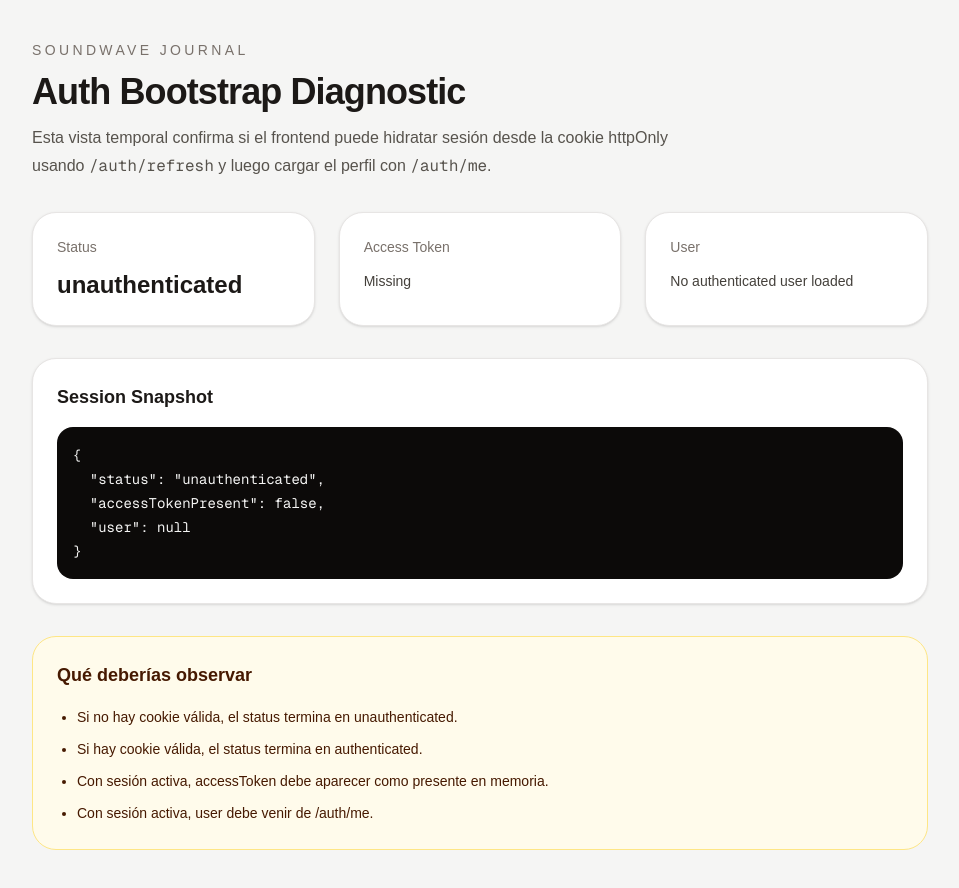
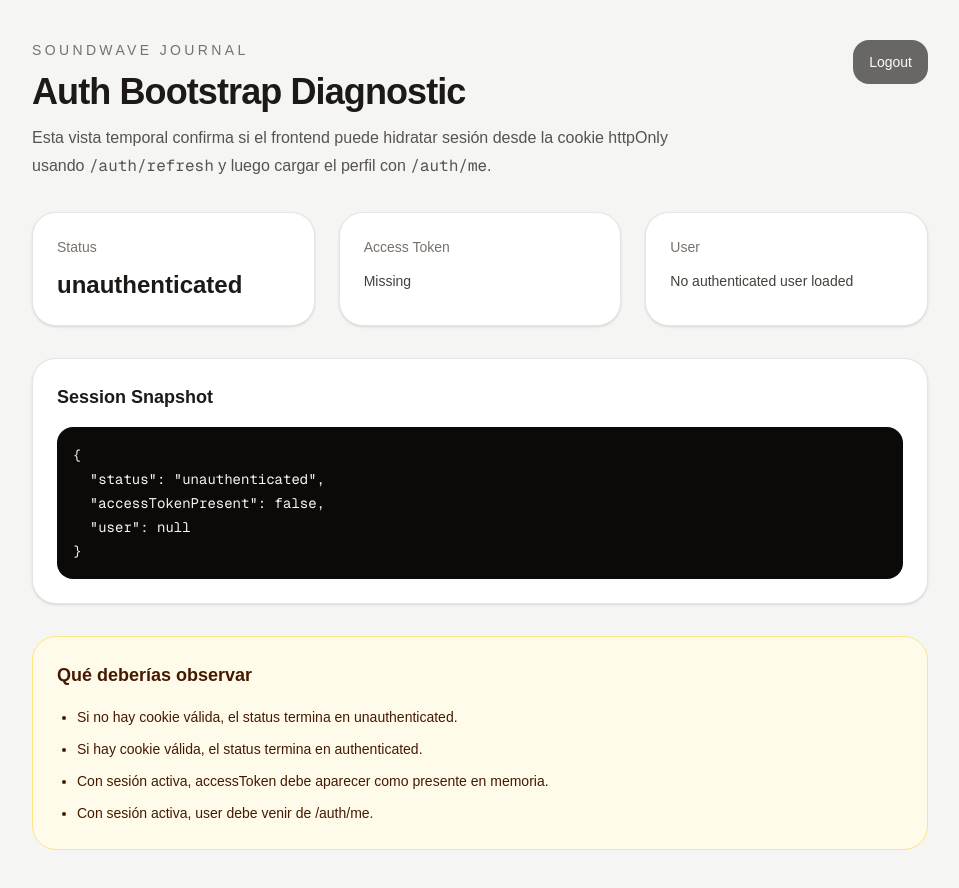
Before and after one commit to spirosis/soundwave-journal, a Next.js app in the folder apps/web/: page / in a window 1280 px wide. Shown: the whole page, without its empty margins (160-1119 px from the left). Built offline with nearby package versions, Linux system fonts and the light colour scheme; no server answers.

Commit message:
onError: clear(), cerrar logout con el menor cambio posible, botón de logout en / y hacerlo limpiar sesión remota + local

```diff
--- a/apps/web/src/app/page.tsx
+++ b/apps/web/src/app/page.tsx
@@ -1,5 +1,7 @@
 "use client";
 
+import { useMutation } from "@tanstack/react-query";
+import { logout } from "../lib/api/auth";
 import { useAuthStore } from "../lib/store/auth";
 
 export default function Home() {
@@ -7,10 +9,24 @@ export default function Home() {
   const accessToken = useAuthStore((state) => state.accessToken);
   const status = useAuthStore((state) => state.status);
 
+  const clear = useAuthStore((state) => state.clear);
+
+  const logoutMutation = useMutation({
+    mutationFn: logout,
+    onSuccess: () => {
+      clear();
+    },
+    onError: () => {
+      clear();
+    },
+  });
+
   return (
     <main className="min-h-screen bg-stone-100 px-6 py-10 text-stone-900">
       <div className="mx-auto flex w-full max-w-4xl flex-col gap-8">
-        <header className="space-y-3">
+        <header className="space-y-4">
+          <div className="flex flex-col gap-4 sm:flex-row sm:items-start sm:justify-between">
+            <div className="space-y-3">
               <p className="text-sm font-medium uppercase tracking-[0.24em] text-stone-500">
                 SoundWave Journal
               </p>
@@ -22,6 +38,17 @@ export default function Home() {
                 desde la cookie httpOnly usando <code>/auth/refresh</code> y luego
                 cargar el perfil con <code>/auth/me</code>.
               </p>
+            </div>
+
+            <button
+              type="button"
+              onClick={() => logoutMutation.mutate()}
+              disabled={logoutMutation.isPending || status !== "authenticated"}
+              className="rounded-2xl bg-stone-950 px-4 py-3 text-sm font-medium text-white transition hover:bg-stone-800 disabled:cursor-not-allowed disabled:opacity-60"
+            >
+              {logoutMutation.isPending ? "Cerrando sesión..." : "Logout"}
+            </button>
+          </div>
         </header>
 
         <section className="grid gap-6 md:grid-cols-3">
--- /dev/null
+++ b/apps/web/verify-logout-flow.mjs
@@ -0,0 +1,41 @@
+import { chromium } from "playwright";
+
+const results = {};
+
+const browser = await chromium.launch();
+const context = await browser.newContext();
+const page = await context.newPage();
+
+const refreshCalls = [];
+page.on("requestfinished", async (req) => {
+  if (req.url().includes("/auth/refresh")) {
+    const res = await req.response();
+    refreshCalls.push({ status: res ? res.status() : null });
+  }
+});
+
+const testEmail = `verify_logout_${Date.now()}@example.com`;
+
+await page.goto("http://localhost:3000/register", { waitUntil: "networkidle" });
+await page.locator('input[type="text"]').fill("Verify Logout");
+await page.locator('input[type="email"]').fill(testEmail);
+await page.locator('input[type="password"]').fill("TestPassword123!");
+await page.locator('button[type="submit"]').click();
+await page.waitForURL("http://localhost:3000/", { timeout: 10000 });
+await page.waitForTimeout(500);
+
+results.afterLogin = await page.locator("pre").first().textContent();
+
+await page.getByRole("button", { name: /logout/i }).click();
+await page.waitForTimeout(500);
+results.immediatelyAfterLogout = await page.locator("pre").first().textContent();
+
+refreshCalls.length = 0;
+await page.reload({ waitUntil: "networkidle" });
+await page.waitForTimeout(1500);
+results.afterReload = await page.locator("pre").first().textContent();
+results.refreshCallsOnReload = [...refreshCalls];
+results.testEmail = testEmail;
+
+await browser.close();
+console.log(JSON.stringify(results, null, 2));
```
Lines whose indentation alone changed are shown as unchanged.
